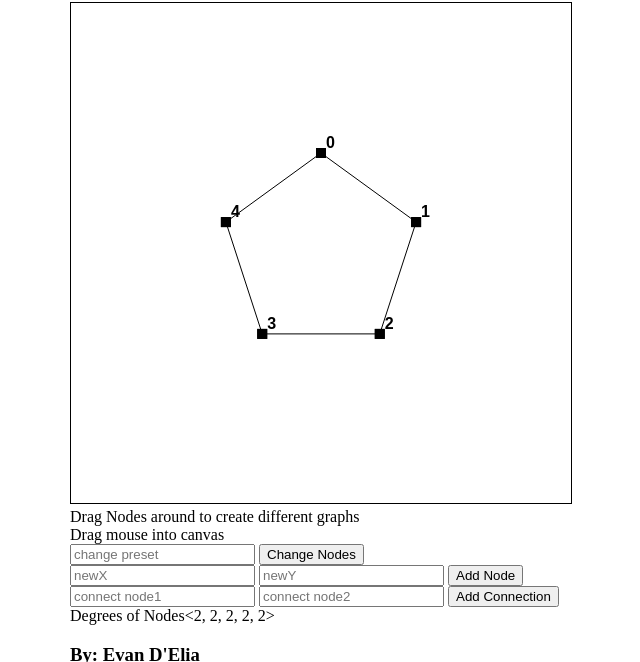
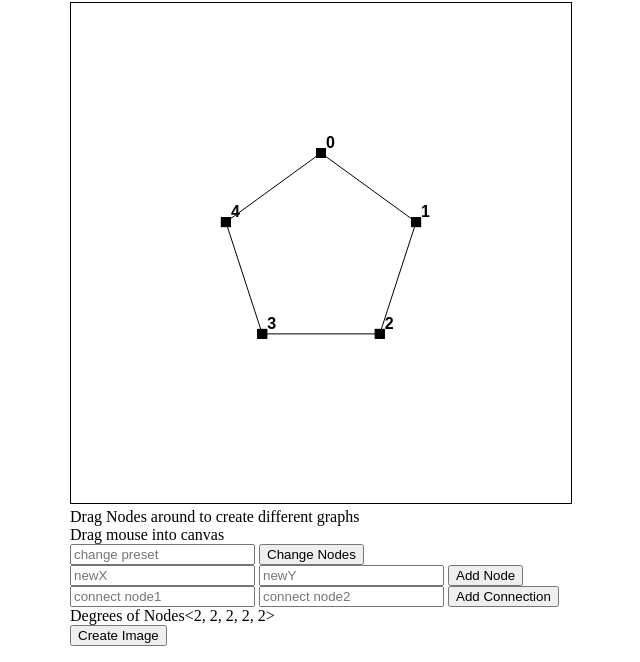
Before and after one commit to EvanDElia/IsoGraphTool, a plain HTML site: page index.html in a window 1280 px wide. Shown: the part 95-757 px from the top of the page, without its empty margins (319-959 px from the left). Drawn offline with Linux system fonts and the light colour scheme.

Commit message:
Added "Create Image" button

```diff
--- a/index.html
+++ b/index.html
@@ -31,6 +31,9 @@
 				<button onclick = "newConnection()">Add Connection</button>
 			</div>
 			<div class = "info">Degrees of Nodes</div>
+			<div>
+				<button onclick = "CreateImg()">Create Image</button>
+			</div>
 
 			<h3>By: Evan D'Elia</h3>
 
```
